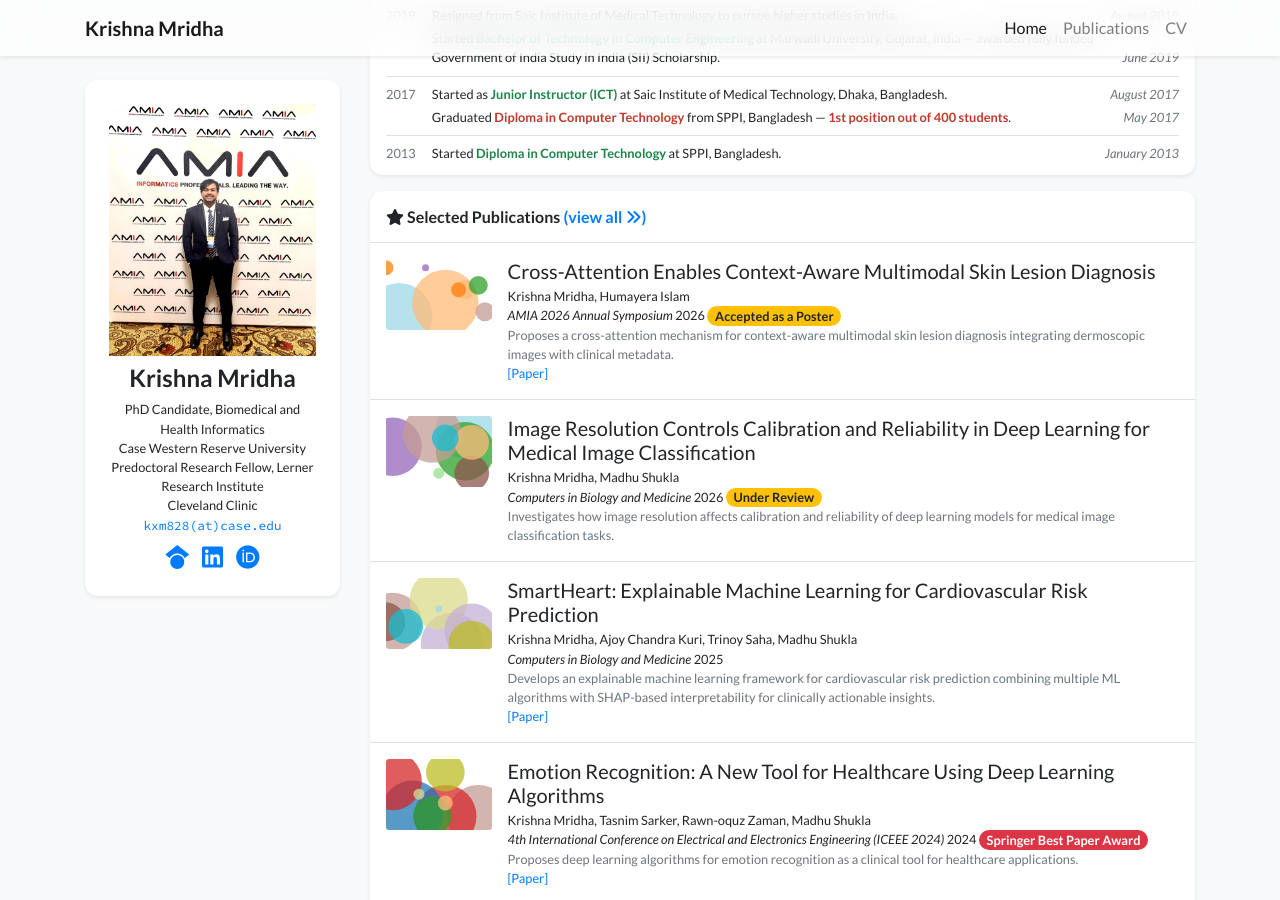
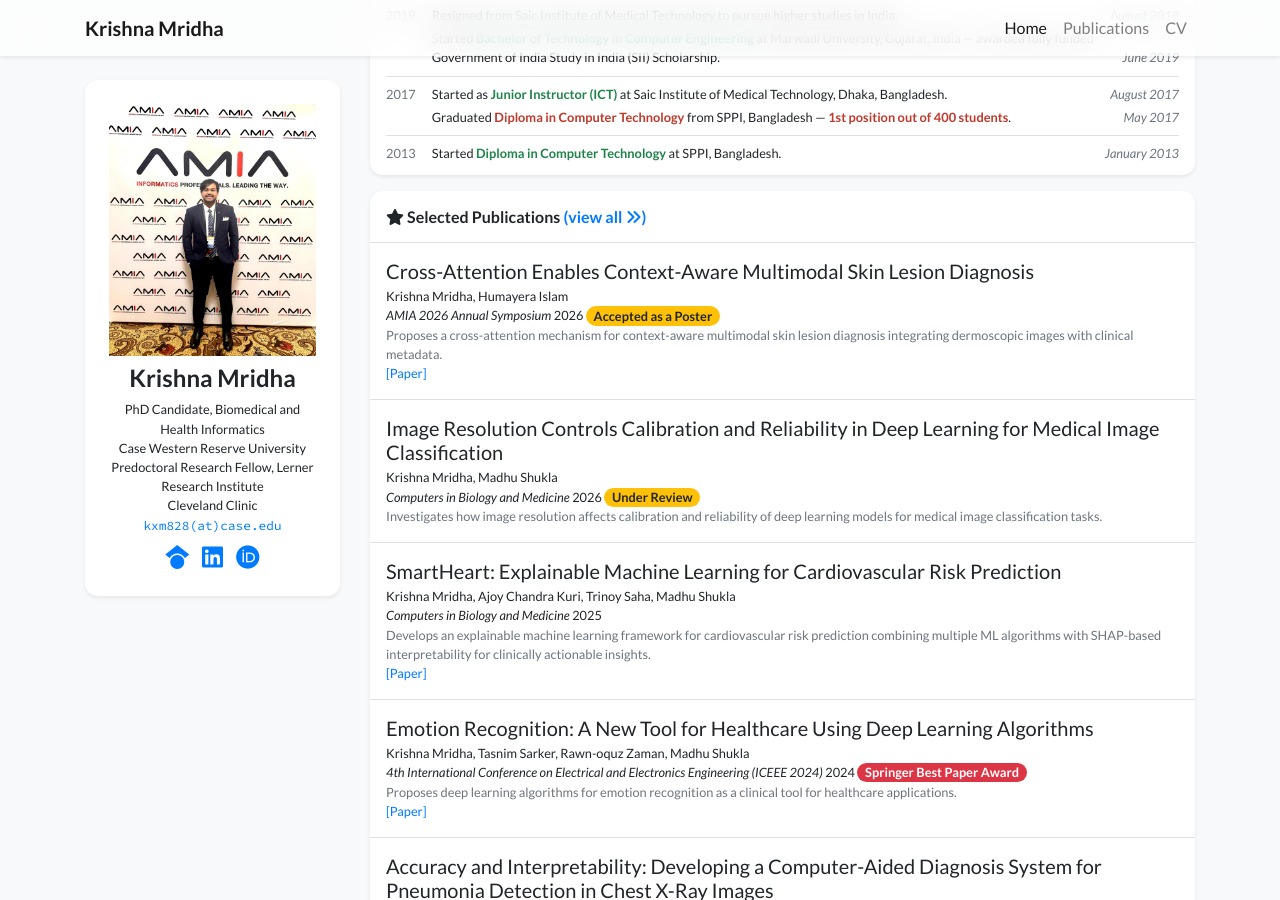
Before and after one commit to KrishnaMridha/krishnamridha.github.io, a Jekyll site: the page built from index.html, in a window 1280 px wide and 900 px high, scrolled down 2516 px. Built offline with Jekyll 4.4.1, drawn with Linux system fonts in a browser that asks for light colours; nearby versions of some CDN libraries; a style sheet for code colours, icons or effects is not loaded.

Commit message:
Update publication_item.html

```diff
--- a/_includes/widgets/publication_item.html
+++ b/_includes/widgets/publication_item.html
@@ -1,19 +1,18 @@
 {% assign item = include.item %}
 <div class="d-none d-md-block">
     <div class="row no-gutters {% unless include.hide_bottom_border %}border-bottom{% endunless %} border-gray">
+        {%- if item.cover -%}
         <div class="col-md-3 col-xl-2 mb-md-0 p-md-3">
-            {%- if item.cover -%}
             <img data-src="{{ item.cover | relative_url }}" alt="{{ item.title }}" class="lazy w-100 rounded-sm" src="{{ '/assets/images/empty_300x200.png' | relative_url }}">
-            {%- else -%}
-            <svg class="bubble-visual-hash lazy w-100 rounded-sm" data-bubble-visual-hash="{{ item.id }}" viewBox="0 0 300 200"></svg>
-            {%- endif -%}
         </div>
         <div class="col-md-9 col-xl-10 p-3 pl-md-0">
+        {%- else -%}
+        <div class="col-12 p-3">
+        {%- endif -%}
             <h5 class="mt-0 mb-1 font-weight-normal">{{ item.title }}</h5>
             <p class="mt-0 mb-0 small">{% include widgets/author_list.html authors=item.authors %}</p>
             <p class="mt-0 mb-0 small">{{item.pub_pre}}<i>{{ item.pub }}</i>{{ item.pub_post }} {{ item.pub_date }} {{ item.pub_last }} <span data-semantic-scholar-id="{{ item.semantic_scholar_id }}"></span></p>
             <p class="mt-0 mb-0 small text-muted">{{ item.abstract }}</p>
-
             <p class="small pb-0 mb-0 lh-125 text-muted abstract-links">
                 {% for link in item.links %}
                 {% if link[1].url %}
@@ -23,11 +22,9 @@
                 {% endif %}
                 {% endfor %}
             </p>
-
         </div>
     </div>
 </div>
-
 <div class="row no-gutters d-md-none {% unless include.hide_bottom_border %}border-bottom{% endunless %} border-gray {% if include.first %}rounded-xl-top{% endif %} {% if include.last %}rounded-xl-bottom{% endif %} {% if item.cover %}lazy{% endif %}" data-src="{{ item.cover | relative_url }}">
     <div class="w-100 {% if include.first %}rounded-xl-top{% endif %} {% if include.last %}rounded-xl-bottom{% endif %}" style="background-color: rgba(255,255,255,0.9);">
         <div class="d-flex align-items-start flex-column py-3 px-4">
@@ -37,7 +34,6 @@
                 <p class="mt-0 mb-0 small">{% include widgets/author_list.html authors=item.authors %}</p>
                 <p class="mt-0 mb-0 small">{{item.pub_pre}}<i>{{ item.pub }}</i>{{ item.pub_post }} {{ item.pub_date }} {{ item.pub_last }} <span data-semantic-scholar-id="{{ item.semantic_scholar_id }}"></span></p>
                 <p class="mt-0 mb-0 small text-muted">{{ item.abstract }}</p>
-
                 <p class="small pb-0 mb-0 lh-125 text-muted abstract-links">
                     {% for link in item.links %}
                     {% if link[1].url %}
@@ -50,5 +46,4 @@
             </div>
         </div>
     </div>
-
 </div>
```
